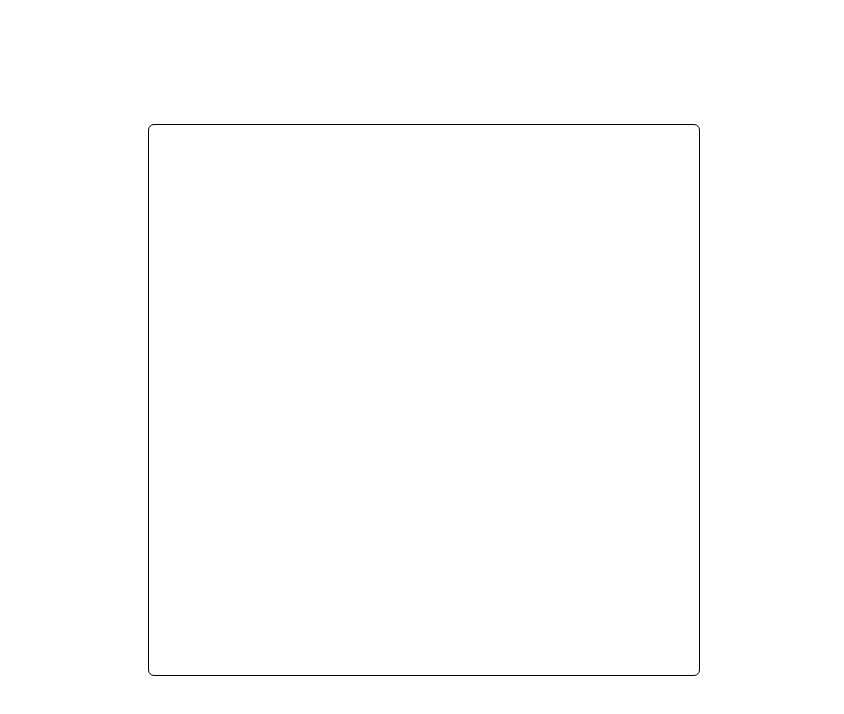
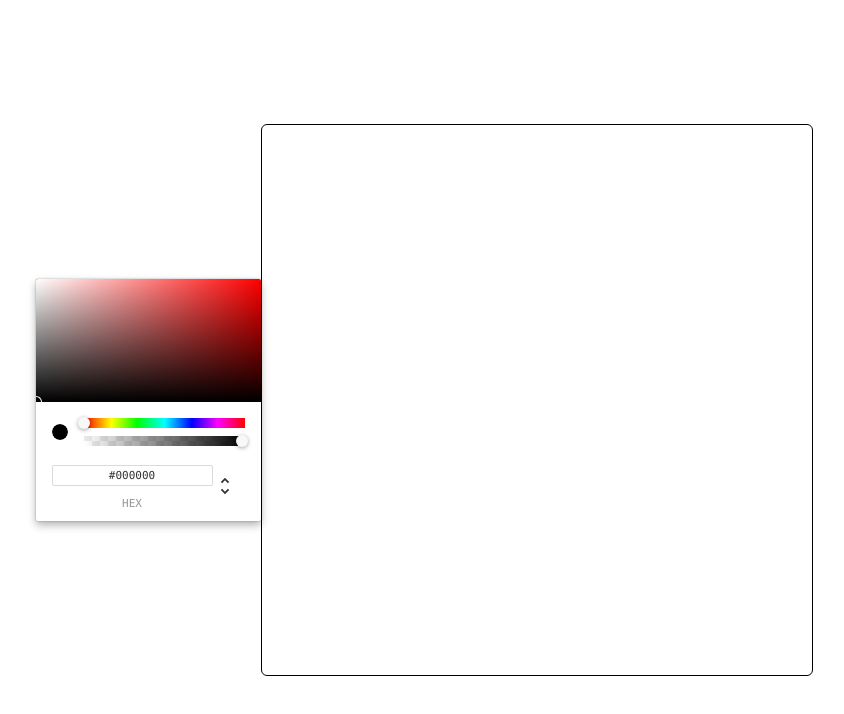
Before and after one commit to Pushpagtm/Skribbl, a Next.js app in the folder skribbl/: page / in a window 1280 px wide. Shown: the top 714 px of the page, without its empty margins (216-1060 px from the left). Built offline with nearby package versions, Linux system fonts and the light colour scheme.

Commit message:
work on custome hook

```diff
--- a/skribbl/app/page.tsx
+++ b/skribbl/app/page.tsx
@@ -1,14 +1,15 @@
 "use client";
 import { useDraw } from "@/hooks/useDraw";
-import { FC } from "react";
-
+import { FC, useState } from "react";
+import { ChromePicker } from "react-color";
 interface pageProps {}
 
 const page: FC<pageProps> = () => {
+  const [color, setColor] = useState("#000");
   const { canvasRef, onMouseDown } = useDraw(drawLine);
   function drawLine({ currentPoint, prevPoint, ctx }: Draw) {
     const { x: currX, y: currY } = currentPoint;
-    const lineColor = "#000";
+    const lineColor = color;
     const lineWidth = 3;
     let startPoint = prevPoint ?? currentPoint;
     ctx.beginPath;
@@ -24,6 +25,7 @@
   }
   return (
     <div className="w-screen h-screen bg-white flex justify-center items-center">
+      <ChromePicker color={color} onChange={(e) => setColor(e.hex)} />
       <canvas
         height={550}
         width={550}
--- a/skribbl/package.json
+++ b/skribbl/package.json
@@ -12,11 +12,13 @@
     "next": "14.0.4",
     "node": "^21.2.0",
     "react": "^18",
+    "react-color": "^2.19.3",
     "react-dom": "^18"
   },
   "devDependencies": {
     "@types/node": "^20",
     "@types/react": "^18",
+    "@types/react-color": "^3.0.10",
     "@types/react-dom": "^18",
     "autoprefixer": "^10.0.1",
     "eslint": "^8",
```
Also changed, not shown: 1 other file (tests, documents, lock files or other folders).
